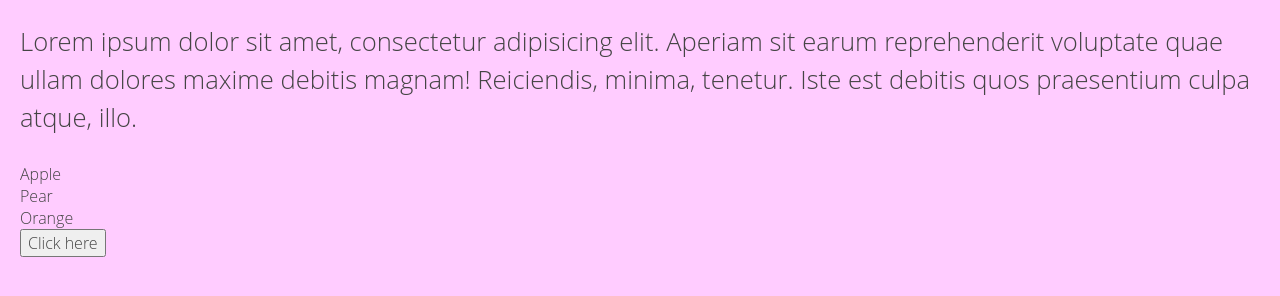
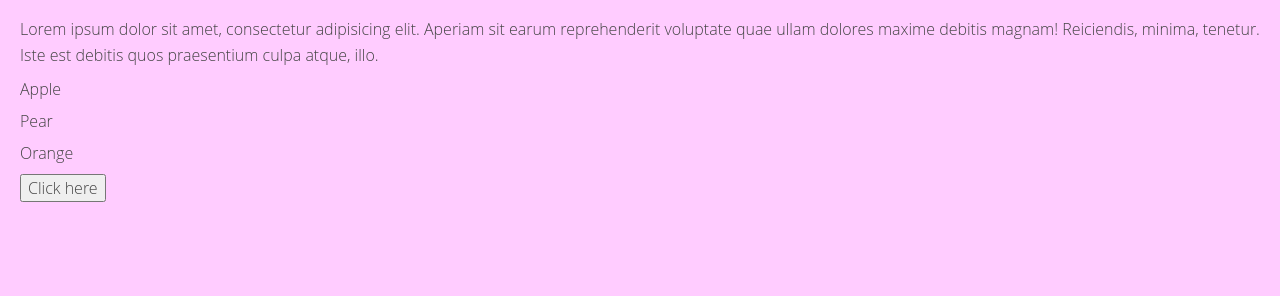
Before and after one commit to adamgonzls/playground, a website: page public/index.html in a window 1280 px wide. Shown: the part 66-362 px from the top of the page. Drawn offline with nearby package versions, Linux system fonts and the light colour scheme; files that its build step writes are made by us from their sources.

Commit message:
add functions to calculate REMs from pixels input

```diff
--- a/scss/_layout.scss
+++ b/scss/_layout.scss
@@ -13,11 +13,15 @@ h1, h2, h3 {
 }
 
 h1 {
-  font-size: 2em;
+  @include fontSize(32px);
+  margin-bottom: calculateMargin(20px);
 }
 
 p {
-  line-height: 150%;
+  @include fontSize(16px);
+  margin-top: 0;
+  margin-bottom: calculateMargin(10px);
+  line-height: 160%;
 }
 
 main {
@@ -25,3 +29,7 @@ main {
   background: rgba(255, 0, 255, .2);
   height: 100vh;
 }
+
+div {
+  margin-bottom: calculateMargin(10px);
+}
```
